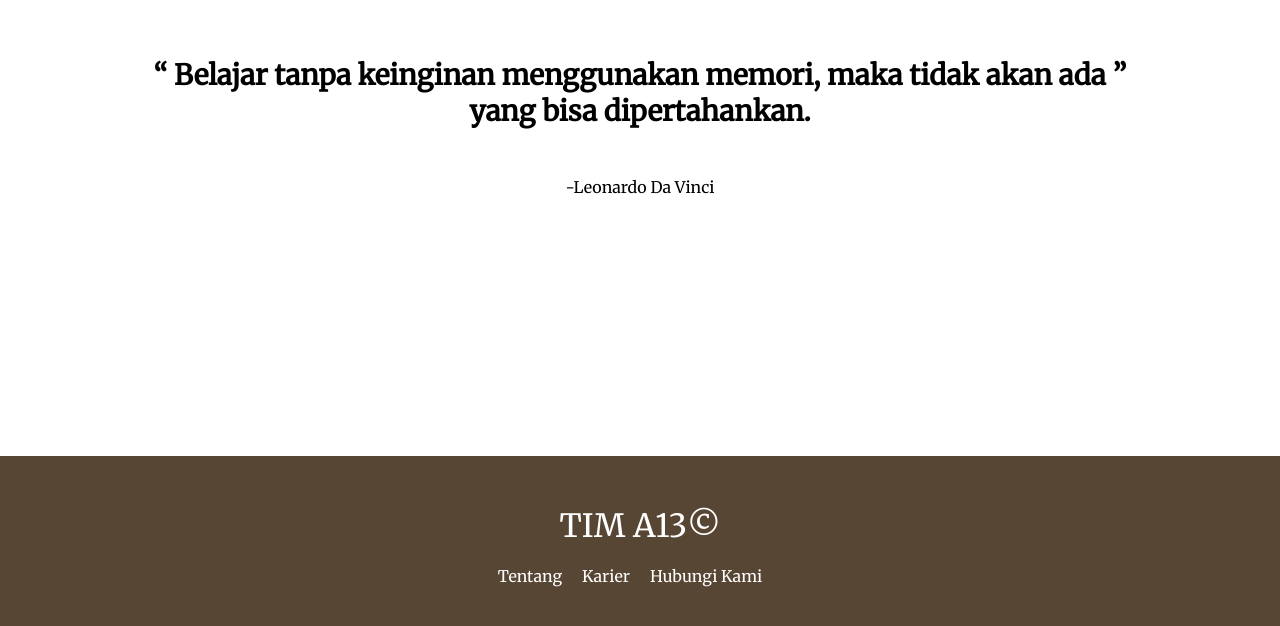
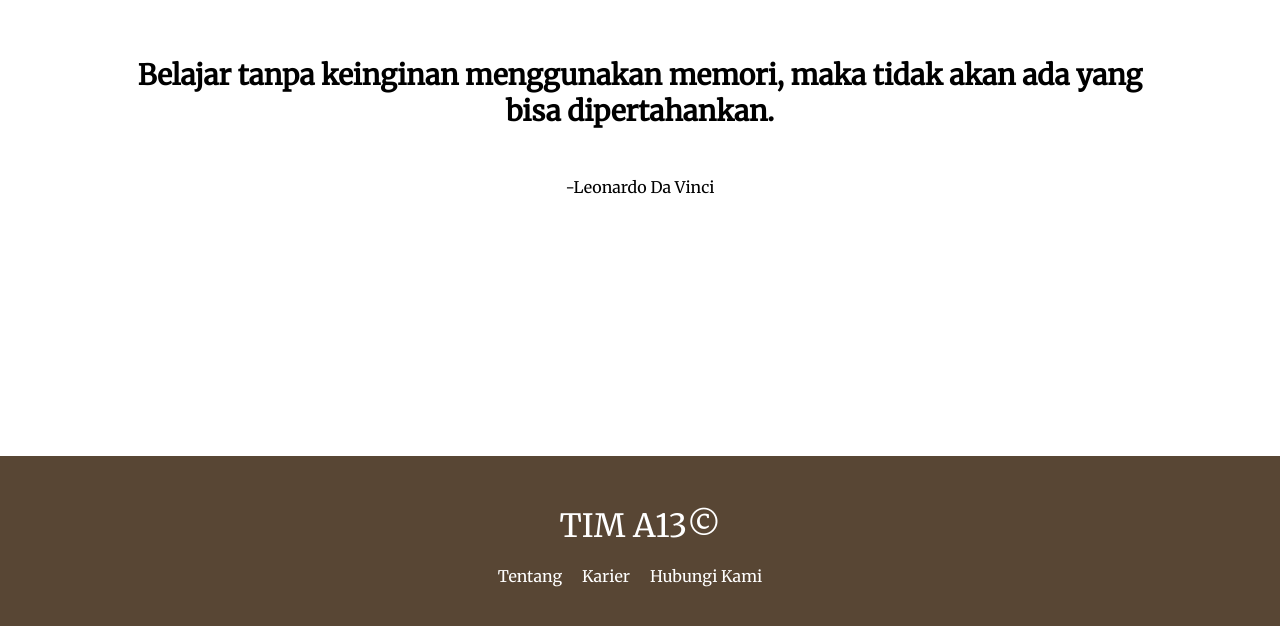
Before and after one commit to ryanindrjaya/The-Da-Vinci.github.io, a plain HTML site: page index.html in a window 1280 px wide. Shown: the part 2999-3625 px from the top of the page. Drawn offline with Linux system fonts and the light colour scheme.

Commit message:
Update index.html

```diff
--- a/index.html
+++ b/index.html
@@ -76,7 +76,7 @@
 
     <div class="last-container">
         <section>
-            <h4>“ Belajar tanpa keinginan menggunakan memori, maka tidak akan ada ” yang bisa dipertahankan.</h4>
+            <h4>Belajar tanpa keinginan menggunakan memori, maka tidak akan ada yang bisa dipertahankan.</h4>
             <p>-Leonardo Da Vinci</p>
         </section>
     </div>
```
